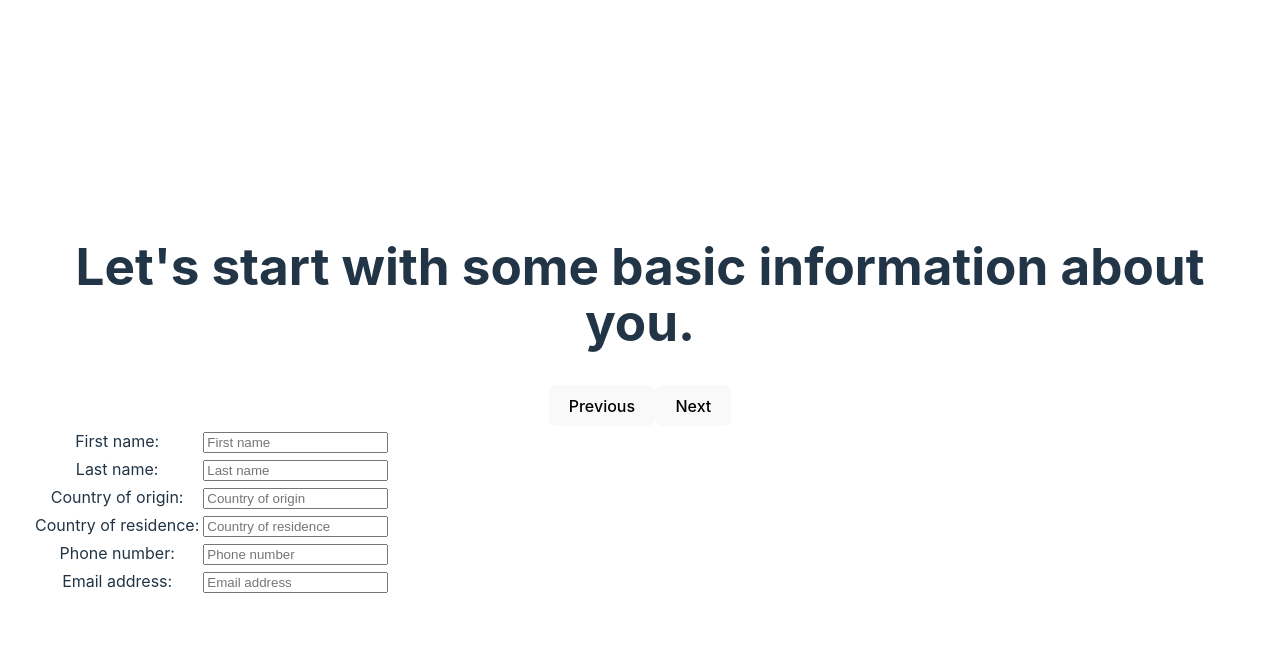
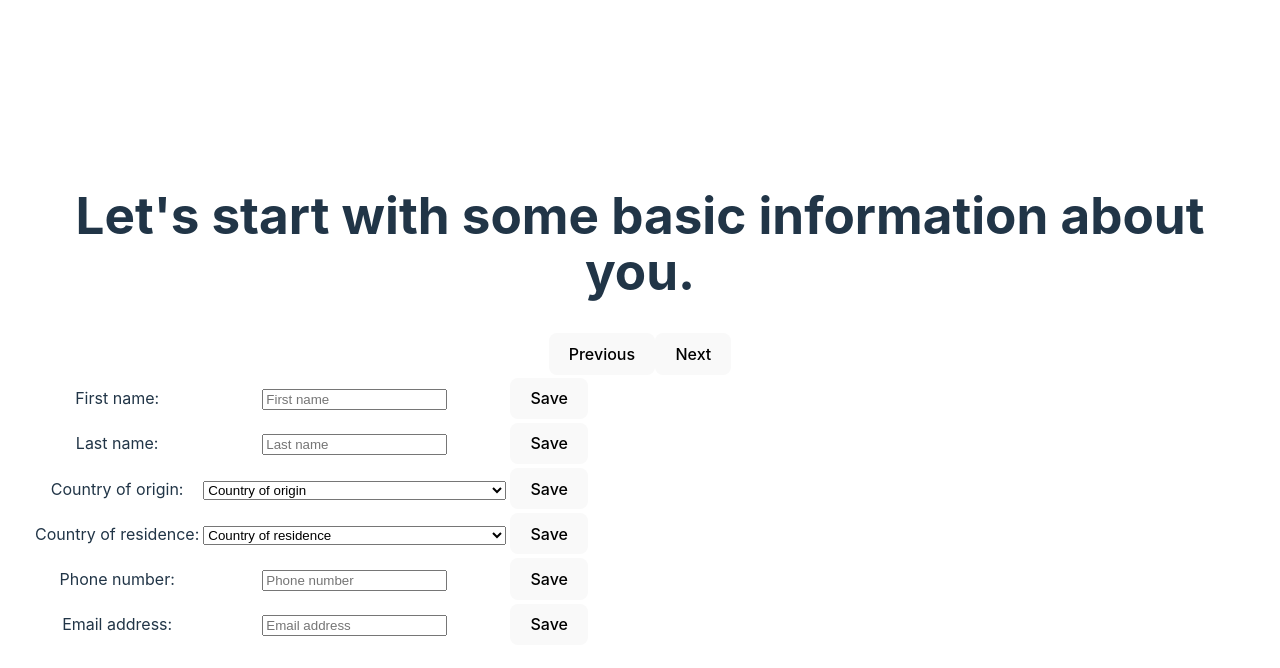
Before and after one commit to Rick-Phoenix/CV-application, a React (Vite) app: page / in a window 1280 px wide. Both pictures are taken after a click on the button "Let's start!". Shown: the top 668 px of the page. Built offline with nearby package versions, Linux system fonts and the light colour scheme.

Commit message:
First form completed

```diff
--- a/src/InputField.jsx
+++ b/src/InputField.jsx
@@ -1 +1,317 @@
-export default function InputField({ query }) {}
+import { useState } from "react";
+
+export default function InputField({ query, type }) {
+  const [inputValue, setInputValue] = useState("");
+  const [isDisabled, setIsDisabled] = useState(false);
+  const [country, setCountry] = useState("");
+
+  function handleTyping(e) {
+    setInputValue(e.target.value);
+  }
+
+  return (
+    <tr>
+      <td>
+        <label htmlFor={query}>{query}:</label>
+      </td>
+      <td>
+        {type !== "country" ? (
+          <input
+            type={type}
+            placeholder={query}
+            value={inputValue}
+            id={query}
+            onChange={handleTyping}
+            required
+          />
+        ) : (
+          <select
+            required
+            id={query}
+            value={country}
+            onChange={(e) => {
+              setCountry(e.target.value);
+            }}
+          >
+            <option value={""} hidden disabled>
+              {query}
+            </option>
+            {countries.map((country) => {
+              return (
+                <option key={country} value={country}>
+                  {country}
+                </option>
+              );
+            })}
+          </select>
+        )}
+      </td>
+      <td>
+        <button
+          type="button"
+          onClick={() => {
+            const targetInput = document.getElementById(query);
+            targetInput.checkValidity()
+              ? ((targetInput.disabled = !isDisabled),
+                setIsDisabled(!isDisabled))
+              : targetInput.reportValidity();
+          }}
+        >
+          {isDisabled ? "Edit" : "Save"}
+        </button>
+      </td>
+    </tr>
+  );
+}
+
+const countries = [
+  "Afghanistan",
+  "Åland Islands",
+  "Albania",
+  "Algeria",
+  "American Samoa",
+  "Andorra",
+  "Angola",
+  "Anguilla",
+  "Antarctica",
+  "Antigua and Barbuda",
+  "Argentina",
+  "Armenia",
+  "Aruba",
+  "Australia",
+  "Austria",
+  "Azerbaijan",
+  "Bahamas (the)",
+  "Bahrain",
+  "Bangladesh",
+  "Barbados",
+  "Belarus",
+  "Belgium",
+  "Belize",
+  "Benin",
+  "Bermuda",
+  "Bhutan",
+  "Bolivia",
+  "Bonaire",
+  "Bosnia and Herzegovina",
+  "Botswana",
+  "Bouvet Island",
+  "Brazil",
+  "British Indian Ocean Territory",
+  "Brunei Darussalam",
+  "Bulgaria",
+  "Burkina Faso",
+  "Burundi",
+  "Cabo Verde",
+  "Cambodia",
+  "Cameroon",
+  "Canada",
+  "Cayman Islands",
+  "Central African Republic",
+  "Chad",
+  "Chile",
+  "China",
+  "Christmas Island",
+  "Cocos (Keeling) Islands",
+  "Colombia",
+  "Comoros",
+  "Congo (Democratic Republic of)",
+  "Congo",
+  "Cook Islands",
+  "Costa Rica",
+  "Croatia",
+  "Cuba",
+  "Curaçao",
+  "Cyprus",
+  "Czechia",
+  "Côte d'Ivoire",
+  "Denmark",
+  "Djibouti",
+  "Dominica",
+  "Dominican Republic",
+  "Ecuador",
+  "Egypt",
+  "El Salvador",
+  "Equatorial Guinea",
+  "Eritrea",
+  "Estonia",
+  "Eswatini",
+  "Ethiopia",
+  "Falkland Islands",
+  "Faroe Islands",
+  "Fiji",
+  "Finland",
+  "France",
+  "French Guiana",
+  "French Polynesia",
+  "French Southern Territories",
+  "Gabon",
+  "Gambia",
+  "Georgia",
+  "Germany",
+  "Ghana",
+  "Gibraltar",
+  "Greece",
+  "Greenland",
+  "Grenada",
+  "Guadeloupe",
+  "Guam",
+  "Guatemala",
+  "Guernsey",
+  "Guinea",
+  "Guinea-Bissau",
+  "Guyana",
+  "Haiti",
+  "Heard Island and McDonald Islands",
+  "Holy See",
+  "Honduras",
+  "Hong Kong",
+  "Hungary",
+  "Iceland",
+  "India",
+  "Indonesia",
+  "Iran",
+  "Iraq",
+  "Ireland",
+  "Isle of Man",
+  "Israel",
+  "Italy",
+  "Jamaica",
+  "Japan",
+  "Jersey",
+  "Jordan",
+  "Kazakhstan",
+  "Kenya",
+  "Kiribati",
+  "Korea (North)",
+  "Korea (South)",
+  "Kuwait",
+  "Kyrgyzstan",
+  "Lao People's Democratic Republic",
+  "Latvia",
+  "Lebanon",
+  "Lesotho",
+  "Liberia",
+  "Libya",
+  "Liechtenstein",
+  "Lithuania",
+  "Luxembourg",
+  "Macao",
+  "Madagascar",
+  "Malawi",
+  "Malaysia",
+  "Maldives",
+  "Mali",
+  "Malta",
+  "Marshall Islands",
+  "Martinique",
+  "Mauritania",
+  "Mauritius",
+  "Mayotte",
+  "Mexico",
+  "Micronesia",
+  "Moldova",
+  "Monaco",
+  "Mongolia",
+  "Montenegro",
+  "Montserrat",
+  "Morocco",
+  "Mozambique",
+  "Myanmar",
+  "Namibia",
+  "Nauru",
+  "Nepal",
+  "Netherlands",
+  "New Caledonia",
+  "New Zealand",
+  "Nicaragua",
+  "Niger",
+  "Nigeria",
+  "Niue",
+  "Norfolk Island",
+  "Northern Mariana Islands",
+  "Norway",
+  "Oman",
+  "Pakistan",
+  "Palau",
+  "Palestine, State of",
+  "Panama",
+  "Papua New Guinea",
+  "Paraguay",
+  "Peru",
+  "Philippines",
+  "Pitcairn",
+  "Poland",
+  "Portugal",
+  "Puerto Rico",
+  "Qatar",
+  "Republic of North Macedonia",
+  "Romania",
+  "Russian Federation",
+  "Rwanda",
+  "Réunion",
+  "Saint Barthélemy",
+  "Saint Helena, Ascension and Tristan da Cunha",
+  "Saint Kitts and Nevis",
+  "Saint Lucia",
+  "Saint Martin",
+  "Saint Pierre and Miquelon",
+  "Saint Vincent and the Grenadines",
+  "Samoa",
+  "San Marino",
+  "Sao Tome and Principe",
+  "Saudi Arabia",
+  "Senegal",
+  "Serbia",
+  "Seychelles",
+  "Sierra Leone",
+  "Singapore",
+  "Sint Maarten",
+  "Slovakia",
+  "Slovenia",
+  "Solomon Islands",
+  "Somalia",
+  "South Africa",
+  "South Georgia and the South Sandwich Islands",
+  "South Sudan",
+  "Spain",
+  "Sri Lanka",
+  "Sudan (the)",
+  "Suriname",
+  "Svalbard and Jan Mayen",
+  "Sweden",
+  "Switzerland",
+  "Syrian Arab Republic",
+  "Taiwan",
+  "Tajikistan",
+  "Tanzania",
+  "Thailand",
+  "Timor-Leste",
+  "Togo",
+  "Tokelau",
+  "Tonga",
+  "Trinidad and Tobago",
+  "Tunisia",
+  "Turkey",
+  "Turkmenistan",
+  "Turks and Caicos Islands",
+  "Tuvalu",
+  "Uganda",
+  "Ukraine",
+  "United Arab Emirates (the)",
+  "United Kingdom",
+  "United States Minor Outlying Islands",
+  "United States of America",
+  "Uruguay",
+  "Uzbekistan",
+  "Vanuatu",
+  "Venezuela",
+  "Viet Nam",
+  "Virgin Islands (British)",
+  "Virgin Islands (U.S.)",
+  "Wallis and Futuna",
+  "Western Sahara",
+  "Yemen",
+  "Zambia",
+  "Zimbabwe",
+];
--- a/src/nameform.jsx
+++ b/src/nameform.jsx
@@ -1,31 +1,24 @@
 import { useState } from "react";
+import InputField from "./InputField";
 
 const queries = [
-  "First name",
-  "Last name",
-  "Country of origin",
-  "Country of residence",
-  "Phone number",
-  "Email address",
+  { name: "First name", inputType: "text" },
+  { name: "Last name", inputType: "text" },
+  { name: "Country of origin", inputType: "country" },
+  { name: "Country of residence", inputType: "country" },
+  { name: "Phone number", inputType: "number" },
+  { name: "Email address", inputType: "email" },
 ];
 
 export default function NameForm({ previousStep, nextStep }) {
-  const [input, setInput] = useState("");
   const [queryId, setQueryId] = useState(0);
   const [info, setInfo] = useState([]);
-  const query = queries[queryId];
 
   function handleSubmit(e) {
     e.preventDefault();
   }
 
-  function handleTyping(e) {
-    setInput(e.target.value);
-  }
-
   function handleNext() {
-    const newData = { data: query, value: input };
-    setInfo((info) => [...info, newData]);
     if (queryId === queries.length - 1) return nextStep();
     setQueryId((id) => id + 1);
   }
@@ -51,20 +44,11 @@
           <tbody>
             {queries.map((query) => {
               return (
-                <tr key={query}>
-                  <td>
-                    <label htmlFor={query}>{query}:</label>
-                  </td>
-                  <td>
-                    <input
-                      type="text"
-                      placeholder={query}
-                      value={input}
-                      id={query}
-                      onChange={handleTyping}
-                    />
-                  </td>
-                </tr>
+                <InputField
+                  key={query.name}
+                  query={query.name}
+                  type={query.inputType}
+                />
               );
             })}
           </tbody>
```
